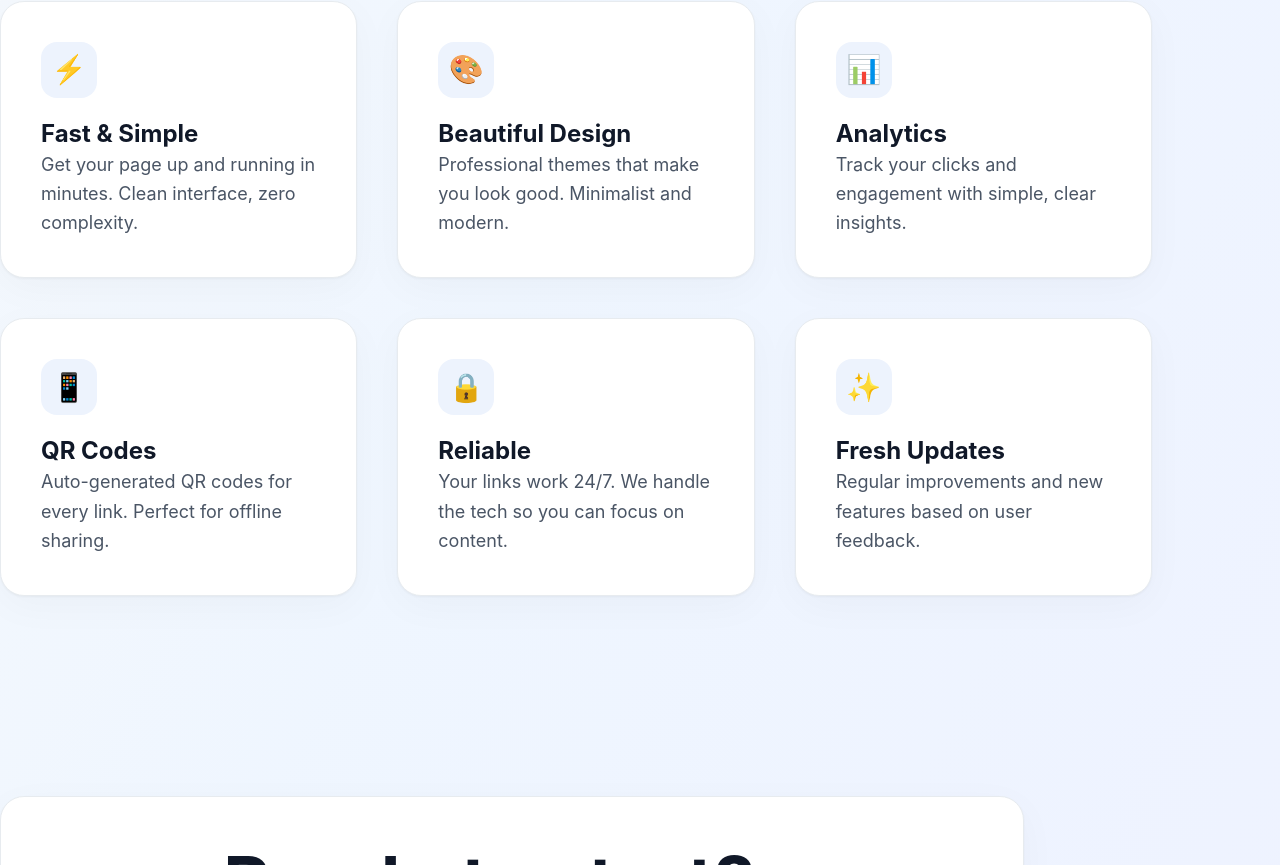
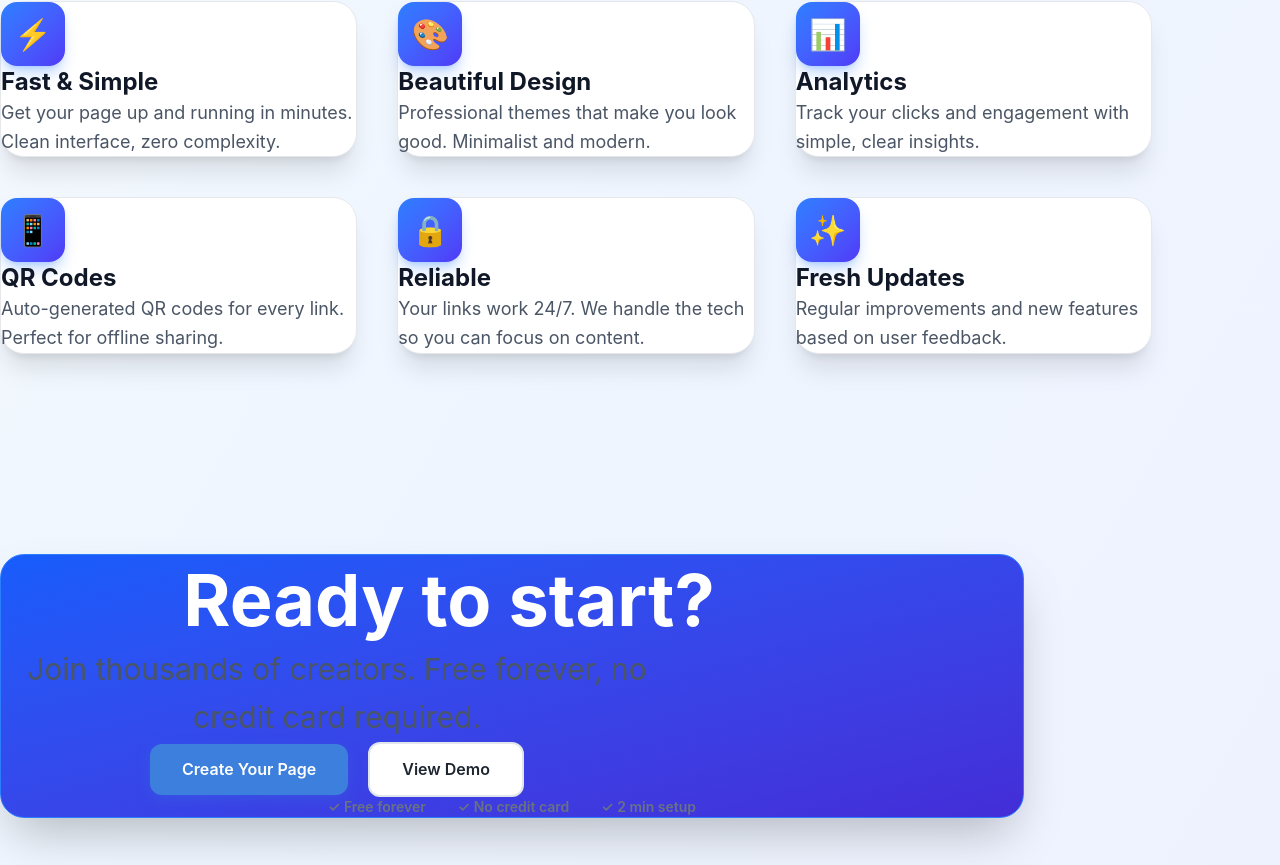
Before and after one commit to gauravk310/linkqueue, a Next.js app: page / in a window 1280 px wide. Shown: the part 1215-2080 px from the top of the page. Built offline with nearby package versions, Linux system fonts and the light colour scheme.

Commit message:
Update Page.js

```diff
--- a/app/page.js
+++ b/app/page.js
@@ -234,8 +234,8 @@ export default function Home() {
 
           <div className="grid md:grid-cols-2 lg:grid-cols-3 gap-10 max-w-6xl mx-auto">
             {features.map((feature, idx) => (
-              <div key={idx} className="modern-card reveal" style={{ transitionDelay: `${idx * 100}ms` }}>
-                <div className="icon-box">
+              <div key={idx} className="bg-white rounded-3xl shadow-xl border border-gray-200 p-10 hover:shadow-2xl hover:scale-105 transition-all reveal" style={{ transitionDelay: `${idx * 100}ms` }}>
+                <div className="w-16 h-16 rounded-2xl bg-gradient-to-br from-blue-500 to-indigo-600 flex items-center justify-center text-3xl mb-6 shadow-lg shadow-blue-500/30">
                   {feature.icon}
                 </div>
                 <h3 className="text-2xl font-bold mb-4 text-gray-900">{feature.title}</h3>
@@ -246,11 +246,11 @@ export default function Home() {
         </div>
       </section>
 
-
+      {/* CTA Section */}
       <section className="py-32 px-6">
         <div className="max-w-5xl mx-auto reveal">
-          <div className="modern-card text-center bg-gradient-to-br from-blue-50 via-white to-blue-50/20 border-blue-100 py-24 px-10">
-            <h2 className="text-6xl md:text-7xl font-bold mb-8 text-gray-900 leading-tight max-w-4xl mx-auto">
+          <div className="bg-gradient-to-br from-blue-600 to-indigo-700 rounded-3xl shadow-2xl text-center py-24 px-10 border border-blue-500">
+            <h2 className="text-6xl md:text-7xl font-bold mb-8 text-white leading-tight max-w-4xl mx-auto">
               Ready to start?
             </h2>
             <p className="text-2xl md:text-3xl text-gray-600 mb-12 max-w-2xl mx-auto leading-relaxed">
```
